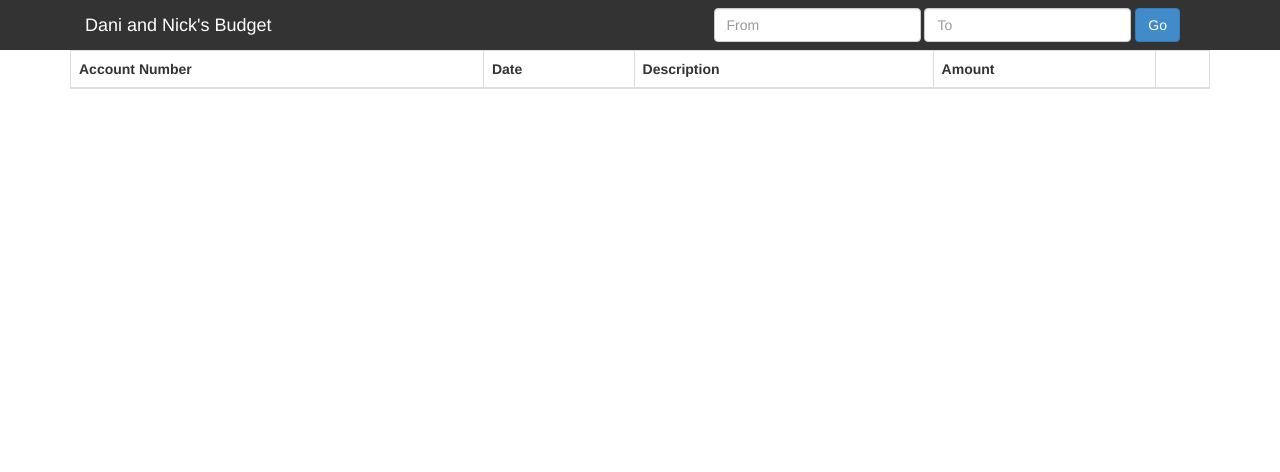
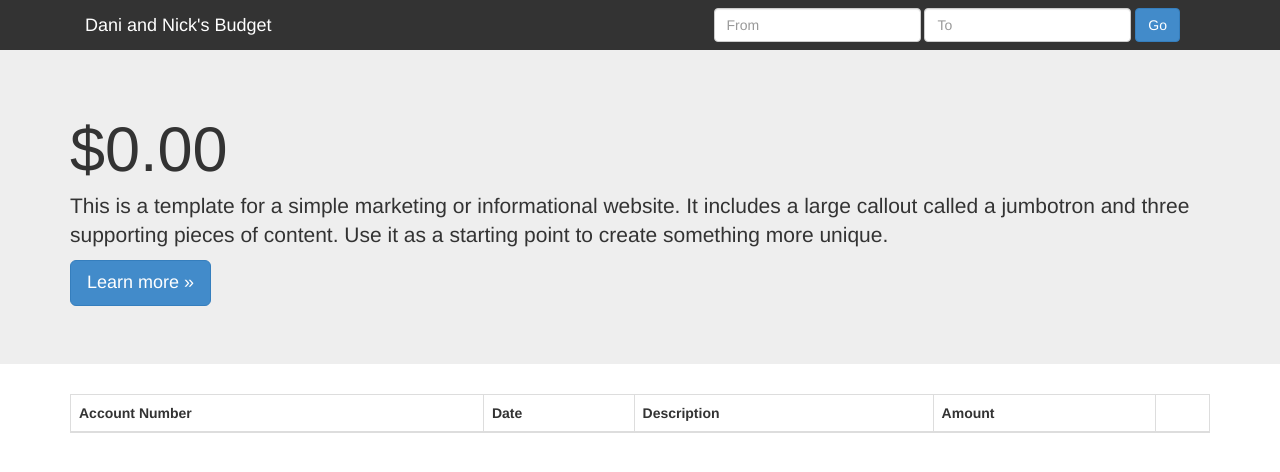
Before and after one commit to nicholashibberd/budgetapp, a plain HTML site: page edit.html in a window 1280 px wide. Drawn offline with Linux system fonts and the light colour scheme.

Commit message:
Displaying total

```diff
--- a/edit.html
+++ b/edit.html
@@ -29,6 +29,13 @@
         </div><!--/.navbar-collapse -->
       </div>
     </header>
+    <div class="jumbotron">
+      <div class="container">
+        <h1 id="summary"></h1>
+        <p>This is a template for a simple marketing or informational website. It includes a large callout called a jumbotron and three supporting pieces of content. Use it as a starting point to create something more unique.</p>
+        <p><a class="btn btn-primary btn-lg" href="#" role="button">Learn more »</a></p>
+      </div>
+    </div>
     <div class="container">
       <table id="record-table" class="table table-striped table-bordered">
         <thead>
@@ -116,6 +123,7 @@
     <script src="javascripts/views/tag-popover-view.js"></script>
     <script src="javascripts/views/record-view.js"></script>
     <script src="javascripts/views/date-view.js"></script>
+    <script src="javascripts/views/records-summary-view.js"></script>
     <script src="javascripts/views/app-view.js"></script>
     <script src="javascripts/app.js"></script>
     <script>
--- a/public/javascripts/collections/records.js
+++ b/public/javascripts/collections/records.js
@@ -7,6 +7,11 @@ var app = app || {};
   var Records = Backbone.Collection.extend({
     model: app.Record,
     url: '/records',
+    total: function() {
+      return _.reduce(this.models, function(memo, model) {
+        return memo + model.amount()
+      }, 0)
+    }
   });
 
   app.Records = new Records();
--- a/public/javascripts/models/record.js
+++ b/public/javascripts/models/record.js
@@ -25,6 +25,9 @@ var app = app || {};
       var tag_ids = _.map(this.tags.models, function(tag) { return tag.id });
       this.set({ tag_ids: tag_ids });
       this.save();
+    },
+    amount: function() {
+      return parseFloat(this.get('amount'));
     }
   });
 })();
--- a/public/javascripts/views/app-view.js
+++ b/public/javascripts/views/app-view.js
@@ -10,7 +10,10 @@ var app = app || {};
       console.log('AppView initialized');
       this.$table = $('#record-table tbody');
       this.addAll();
-      new app.DateView()
+      new app.DateView();
+      new app.RecordsSummaryView({
+        collection: app.Records
+      });
       // this.listenTo(app.Records, 'reset', this.addAll);
     },
     addOne: function(record) {
--- /dev/null
+++ b/public/javascripts/views/records-summary-view.js
@@ -0,0 +1,16 @@
+/*global Backbone, jQuery, _, ENTER_KEY */
+var app = app || {};
+
+(function ($) {
+  'use strict';
+
+  app.RecordsSummaryView = Backbone.View.extend({
+    el: 'h1#summary',
+    initialize: function() {
+      this.$el.text(this.formatCurrency(this.collection.total()));
+    },
+    formatCurrency: function(amount) {
+      return "$" + amount.toFixed(2);
+    }
+  })
+})(jQuery);
```
Lines whose indentation alone changed are shown as unchanged.
